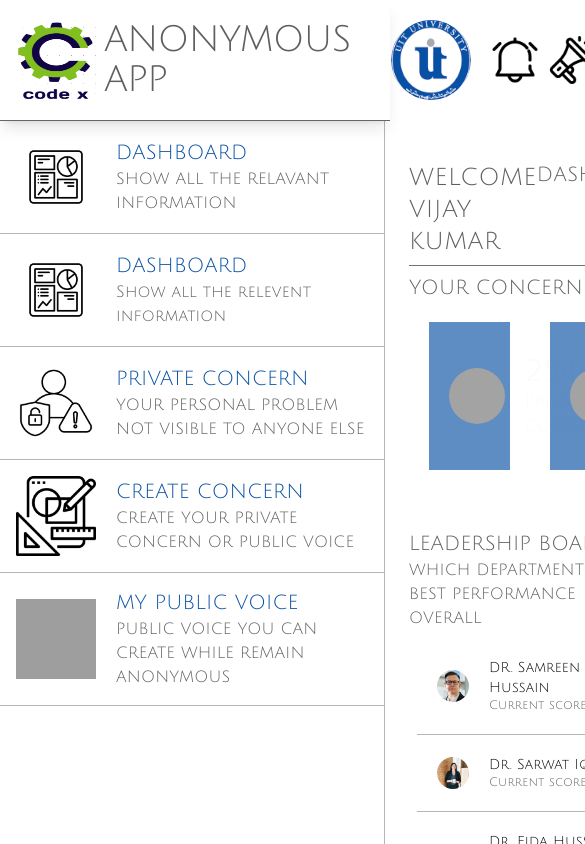
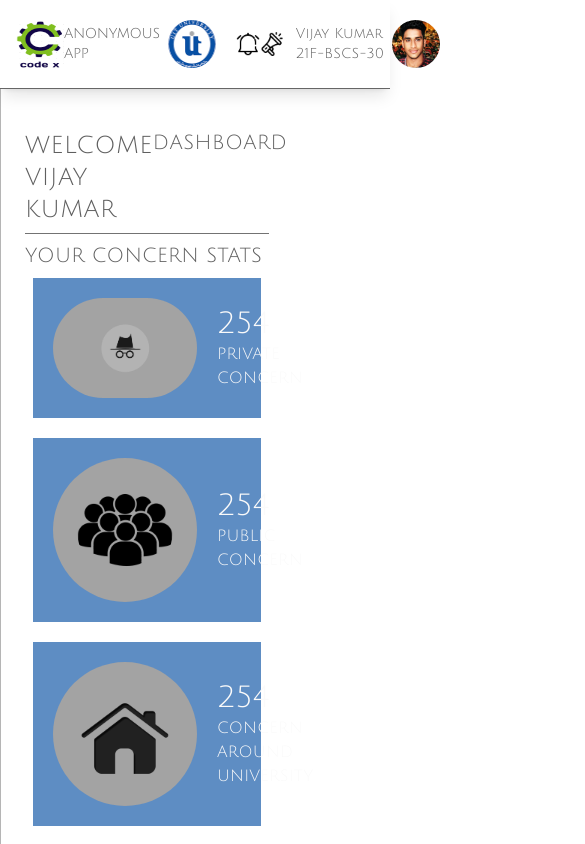
Before and after one commit to Vijayratnani/anonymousapp, a React (Vite) app: page / in a window 390 px wide. Shown: the top 844 px of the page, 585 px wide, since content can reach past the window. Built offline with nearby package versions, Linux system fonts and the light colour scheme; grey boxes are pictures that could not be loaded.

Commit message:
done some what Resposive but still working on it

```diff
--- a/src/App.css
+++ /dev/null
@@ -1,3 +0,0 @@
-.blue{
-    color: #0850A4;
-}
--- a/src/components/BarChartComponent.jsx
+++ b/src/components/BarChartComponent.jsx
@@ -9,7 +9,7 @@ export default function ChartsOverviewDemo() {
         { data: [51, 6, 49, 30] },
         { data: [0, 0, 0, 0]}
       ]}
-      height={400}
+      height={300}
       xAxis={[{ data: ['Q1', 'Q2', 'Q3', 'Q4'], scaleType: 'band' }]}
       margin={{ top: 10, bottom: 30, left: 40, right: 10 }}
     />
--- a/src/components/Dashboard.jsx
+++ b/src/components/Dashboard.jsx
@@ -15,9 +15,9 @@ import LeadershipBoard from './LeadershipBoard'
 const Dashboard = () => {
   return (
 
-    <div className="w-3/4 ml-96 border-l  border-neutral-400/80 hover:border-neutral-700">
+    <div className="w-3/4 sm:w-full ml-0 2xl:ml-96 border-l border-neutral-400/80 hover:border-neutral-700">
       <div className="max-w-6xl mx-auto mt-10 px-6">
-        <div className='flex  justify-between  mb-2 pb-2 border-b border-neutral-500 '>
+        <div className='flex sm: sm:mx-auto justify-between mb-2 pb-2 border-b border-neutral-500 '>
           <h5 className="text-2xl tracking-wide ">
             WELCOME
             VIJAY KUMAR
@@ -28,11 +28,11 @@ const Dashboard = () => {
         </div>
         <div>
           <h5 className='text-xl'>YOUR CONCERN STATS</h5>
-          <div className="flex ">
+          <div className="grid grid-cols-1 sm:grid-cols-1 md:grid-cols-2 lg:grid-cols-3 gap-1">
             {stats.map((val,index)=>(
-              <div key={index} className="flex items-center w-1/3 p-5 m-5
-              bg-customBlue2 bg-opacity-65">
-                <img src={val.icon} type="img/png" className="w-36 h-auto p-7 bg-neutral-400 rounded-full"/>
+              <div key={index} className="flex items-center p-5 m-2 lg:m-5 sm:w-11/12 sm:mr-96
+              bg-customBlue bg-opacity-65">
+                <img src={val.icon} type="img/png" className="w-36 h-auto p-6 bg-neutral-400 rounded-full"/>
                 <div className="ml-5 text-neutral-50 pr-5">
                   <h2 className="text-3xl ">{val.number}</h2>
                   <p>{val.text}</p>
@@ -45,11 +45,11 @@ const Dashboard = () => {
           <h5 className='text-xl'>LEADERSHIP BOARD</h5>
           <p>WHICH DEPARTMENT HAVE BEST PERFORMANCE OVERALL</p>
           <div className='flex items-center flex-wrap'>
-            <div className="p-2 w-full lg:w-1/2">
+            <div className="p-2 w-full lg:w-1/2 xl:w-fit">
             <LeadershipBoard/>
 
             </div>
-            <div className="p-2 w-full lg:w-1/2">
+            <div className="p-2 w-11/12 lg:w-1/2">
 
               <ThemeProvider theme={theme}>
                 <CssBaseline />
@@ -65,7 +65,7 @@ const Dashboard = () => {
           <h5 className='text-xl'>PERFORMANCE MATRIC</h5>
           <p>NO OF PUBLIC CONCERNED REPORTED VS RESOLVED</p>
           <div className='flex items-center flex-wrap'>
-            <div className="p-2 mt-2 w-full">
+            <div className="p-2 mt-2 h-fit w-11/12">
             <BarChartComponent/>
             </div>
           </div>
@@ -75,12 +75,13 @@ const Dashboard = () => {
           <p>NO OF MALE AND FEMALE USING THIS APPLICATION</p>
           <div className='flex items-center justify-center flex-wrap h-4/5'>
             <div className="p-2 w-full lg:w-1/2 bg-cover bg-center h-1/3 ">
-                <img src={male} type="img/jpg" alt="Code" style={{Height:'50%'}} sx={{ height: '50%' }} className='border-r border-dashed border-neutral-500'/>
+                <img src={male} type="img/jpg" alt="Code" className='h-auto w-full border-none
+                border-r lg:border-dashed border-neutral-500 '/>
                 <p className='text-center m-5 mb-10'>12000 MALE STUDENT</p>
             </div>
             <div className="p-2 w-full lg:w-1/2 bg-cover bg-center h-auto" >
 
-                <img src={female} type="img/jpg" alt="Code" className=' h-3/4'/>
+                <img src={female} type="img/jpg" alt="Code" className='h-auto w-full'/>
                 <p className='text-center  m-5'>1000 FEMALE STUDENT</p>
             </div>
           </div>
--- a/src/components/LeadershipBoard.jsx
+++ b/src/components/LeadershipBoard.jsx
@@ -3,13 +3,13 @@ import {leadsInfo} from "../constants/index.jsx"
 const LeadershipBoard = () => {
   return (
 
-    <div className="w-full ">
+    <div className="w-full sm:w-11/12">
       {leadsInfo.map((lead,index)=>(
         <div key={index} className="flex items-center border-b border-neutral-400/80
          p-5 hover:bg-neutral-200">
           <img src={lead.icon} type="img/png" className="w-8 h-8 rounded-full"/>
           <div className="ml-5">
-            <h2 className="text-sm text-black">{lead.title}</h2>
+            <h2 className="text-sm text-black font-semibold">{lead.title}</h2>
             <p className='text-xs text-customGrey'>{lead.text}</p>
         </div>
         </div>
--- a/src/components/Navbar.jsx
+++ b/src/components/Navbar.jsx
@@ -14,28 +14,28 @@ const Navbar = () =>{
     // }
     return (
         <>
-        <nav className="sticky top-0 z-50 py-3 backdrop-blur-lg border-b border-neutral-700/80 shadow-lg">
+        <nav className="sticky w-full top-0 z-50 py-3 backdrop-blur-lg border-b border-neutral-700/80 shadow-lg">
         <div className="container px-4 mx-auto relative text-sm">
             <div className="flex justify-between items-center">
                 <div className="flex items-center flex-shrink-0">
                     <div className="flex items-center flex-shrink-0">
-                        <img className="h-20 w-20 mr-2" src={logo} alt="" srcSet="" />
-                        <span className="text-4xl tracking-tight font-medium">
+                        <img className="w-12 h-12 sm:h-14 sm:w-14 sm:mr-1 md:w-16 md:h-16 lg:h-20 lg:w-20 lg:mr-2 " src={logo} alt="" srcSet="" />
+                        <span className="lg:text-4xl tracking-tight font-medium sm:text-xl">
                             ANONYMOUS <div>APP</div>
                         </span>
                     </div>
-                    <img className="rounded-full h-20 w-20 m-2 ml-10" src={uit} alt="" srcSet="" />
+                    <img className="rounded-full m-2 w-12 h-12 sm:h-14 sm:w-14 sm:ml-5 lg:h-20 lg:w-20 lg:ml-10" src={uit} alt="" srcSet="" />
                 </div>
                 <div className="flex items-center flex-shrink-0">
-                    <div className="flex mx-3">
-                        <img className="h-12 w-12 mr-2" src={notification} alt="" srcSet="" />
-                        <img className="h-12 w-12 mr-2" src={announcement} alt="" srcSet="" />
+                    <div className="flex mx-3 sm:ml-3 sm:mr-1">
+                        <img className="h-6 w-6 sm:h-8 sm:w-8 sm:mr-1 lg:h-12 lg:w-12 lg:mr-2" src={notification} alt="" srcSet="" />
+                        <img className="h-6 w-6 sm:h-8 sm:w-8 sm:mr-1 lg:h-12 lg:w-12 lg:mr-2" src={announcement} alt="" srcSet="" />
                     </div>
-                    <div className="mx-2 text-xl">
+                    <div className="lg:mx-2 lg:text-xl sm:text-base sm:mx-1">
                         <div>Vijay Kumar</div>
                         <div>21F-BSCS-30</div>
                     </div>
-                    <img className="rounded-full h-20 w-20 mr-2" src={vijay} alt="" srcSet="" />
+                    <img className="rounded-full w-12 h-12 m-2 lg:ml-10 sm:h-14 sm:w-14 sm:ml-5 lg:h-20 lg:w-20 " src={vijay} alt="" srcSet="" />
                 </div>
                     {/* <ul className="hidden lg:flex ml-14 space-x-12">
                         {navItems.map((item,index)=>(
--- a/src/components/PieChartComponent.jsx
+++ b/src/components/PieChartComponent.jsx
@@ -14,9 +14,9 @@ const PieChartComponent = () => {
   ];
 
   return (
-    <Box sx={{ display: 'flex', justifyContent: 'center', width: 400, height: 500 }}> {/* Ensure the height is defined here */}
+    <Box sx={{ display: 'flex', justifyContent: 'center', width: 400, height: 500 }}>
       <Card sx={{ width: '100%', height: '100%', boxShadow: 'none' }}>
-        <CardContent sx={{ height: '150%' }}> {/* Ensure the height is defined here */}
+        <CardContent sx={{ height: '100%' }}>
           <Box sx={{ width: '100%', height: '100%', boxShadow: 'none', fontSize: 20, justifyContent: 'center', alignItems: 'center' }}>
             <PieChart
               series={[
@@ -32,7 +32,7 @@ const PieChartComponent = () => {
                   cy: 200,
                 }
               ]}
-              sx={{ height: '150%' }} // Ensure the height is defined here
+              sx={{ height: '100%' }}
             />
           </Box>
         </CardContent>
--- a/src/components/Sidebar.jsx
+++ b/src/components/Sidebar.jsx
@@ -3,7 +3,7 @@ import {sidebarInfo} from "../constants/index.jsx"
 
 const Sidebar = () => {
   return (
-    <div className="w-96 fixed block">
+    <div className="w-96 fixed hidden 2xl:block sm:hidden">
       {sidebarInfo.map((info,index)=>(
         <div key={index} className="flex items-center border-b border-neutral-400/80 hover:border-neutral-700 p-4">
           <img src={info.icon} type="img/png" className="w-20 h-20"/>
```
